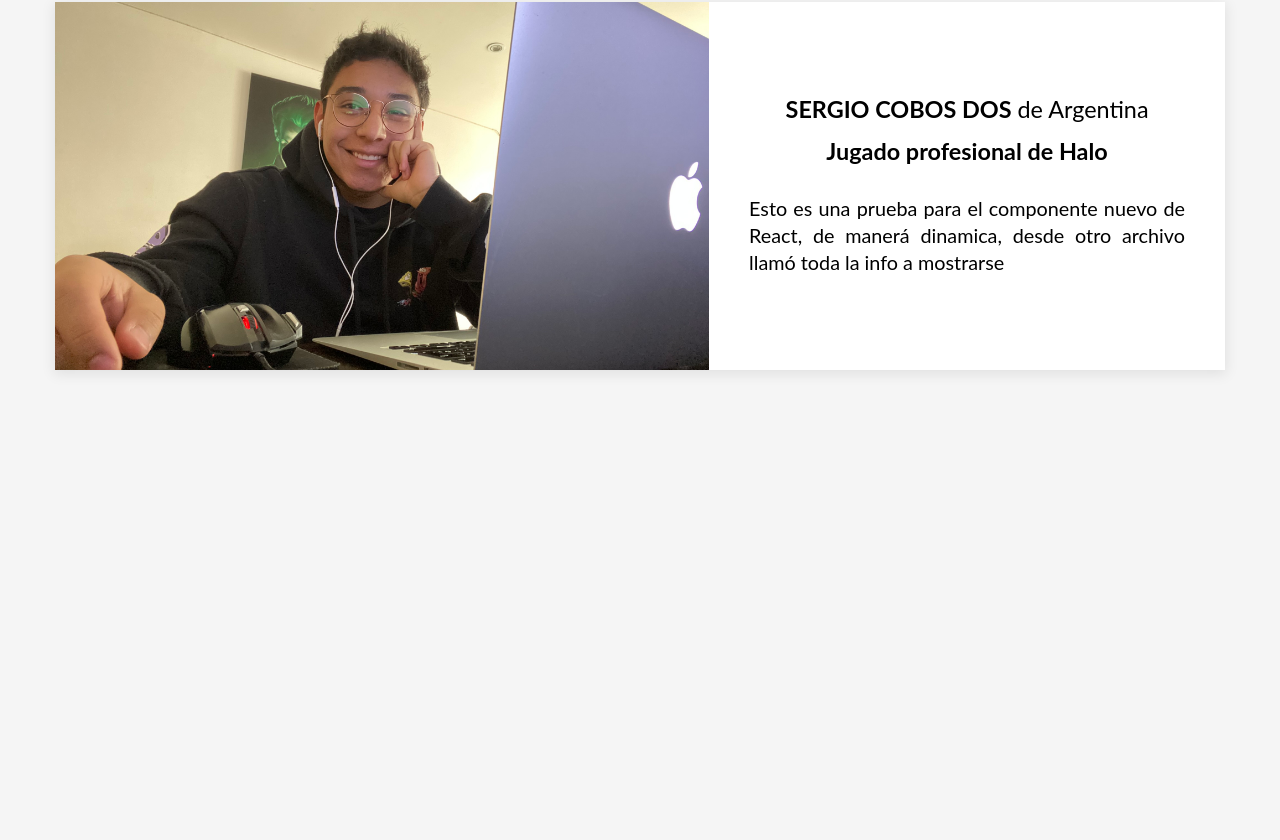
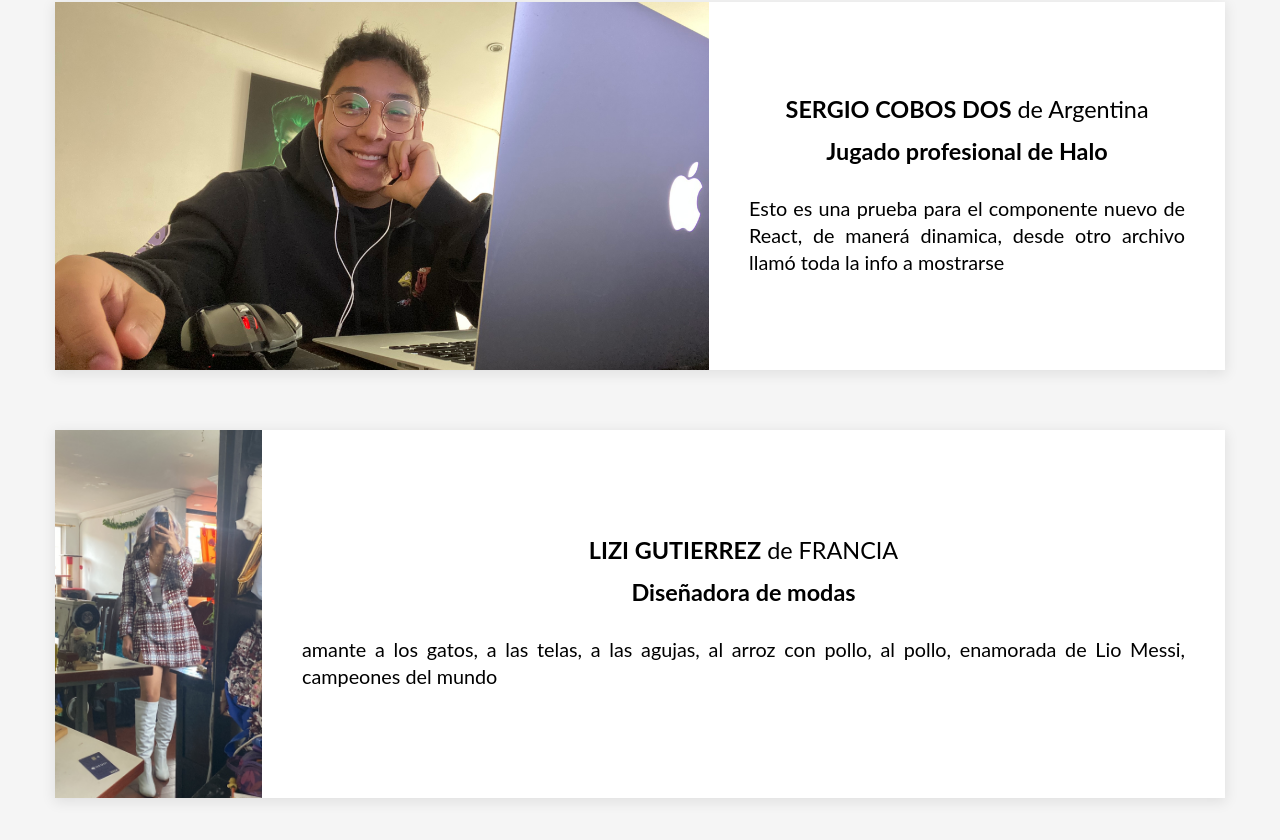
Before and after one commit to sergioandresco/ejercicio1, a React (Create React App) app: page / in a window 1280 px wide. Shown: the part 1412-2252 px from the top of the page. Before the commit the page ends 1842 px from the top, so only its background shows below. Built offline with nearby package versions, Linux system fonts and the light colour scheme.

Commit message:
Nuevo testimonio

```diff
--- a/src/componentes/Info-testimonio.js
+++ b/src/componentes/Info-testimonio.js
@@ -33,6 +33,13 @@ export function Info(){
         cargo='Jugado profesional de Halo'
         testimonio='Esto es una prueba para el componente nuevo de React, de manerá dinamica, desde otro archivo llamó toda la info a mostrarse'
       />
+      <Testimonio
+        nombre='LIZI GUTIERREZ'
+        pais='FRANCIA'
+        imagen='liz'
+        cargo='Diseñadora de modas'
+        testimonio='amante a los gatos, a las telas, a las agujas, al arroz con pollo, al pollo, enamorada de Lio Messi, campeones del mundo'
+      />
     </div>
     );
 }
```
Also changed, not shown: src/imagenes/testimonio-liz.JPEG (added).
